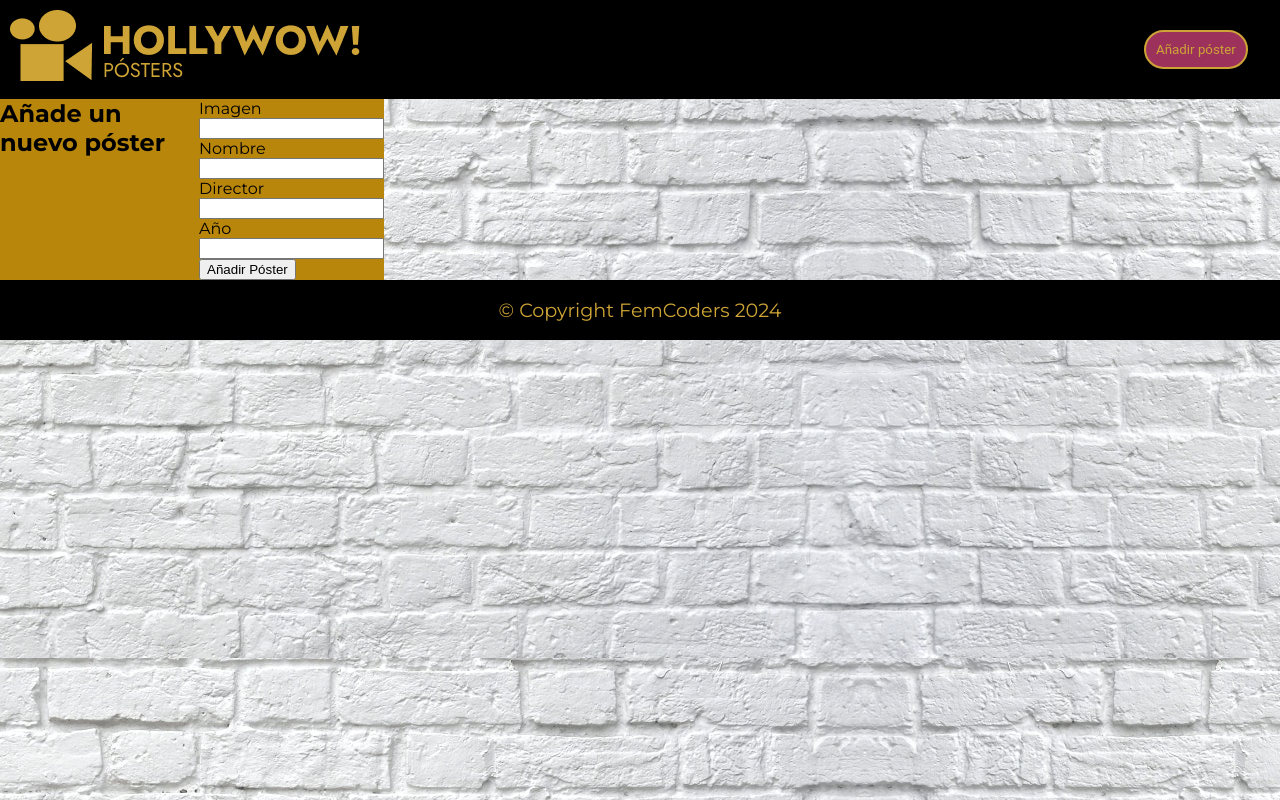
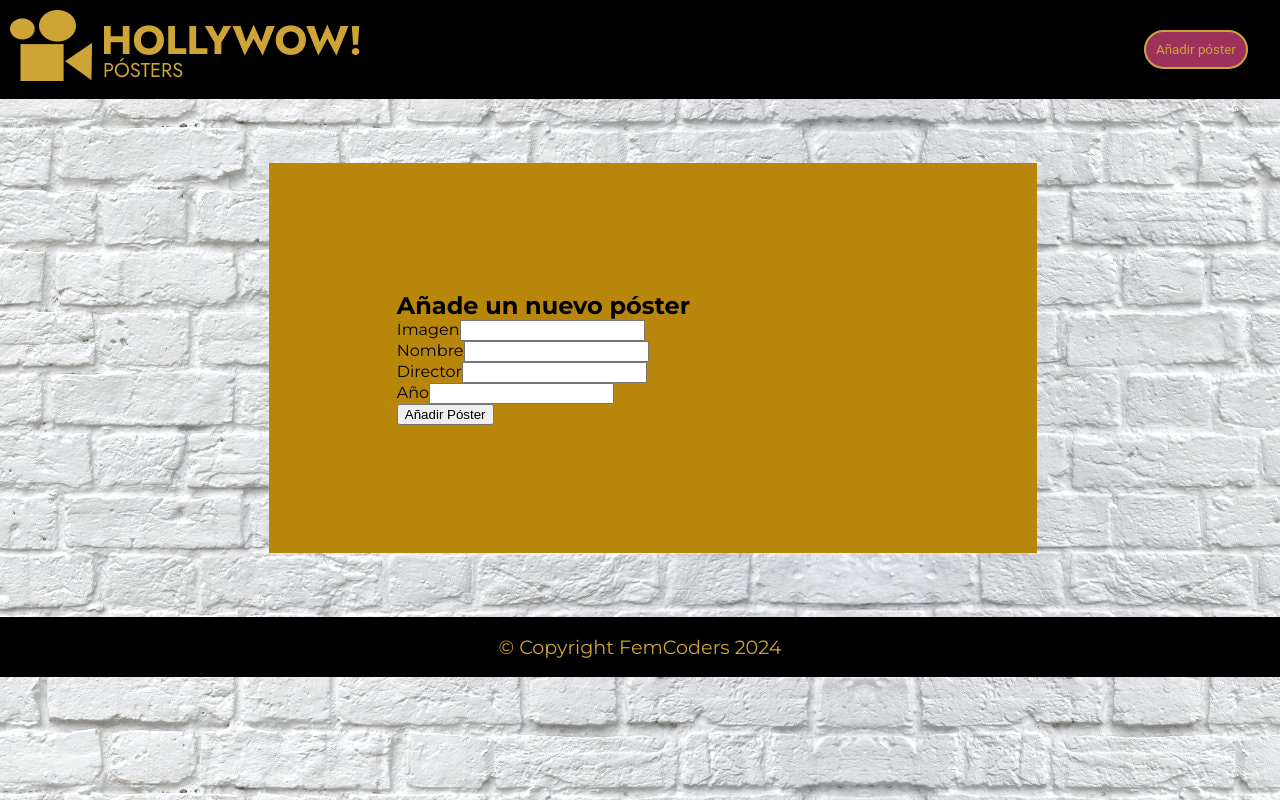
Before and after one commit to DesireeCSilva/Hollywow-app, a React (Vite) app: page /create in a window 1280 px wide. Built offline with nearby package versions, Linux system fonts and the light colour scheme.

Commit message:
styles-form

```diff
--- a/src/components/Footer.css
+++ b/src/components/Footer.css
@@ -9,6 +9,7 @@ footer{
     justify-content: center;
     align-items: center;
 }
+
 @media (max-width: 768){
  footer{
     font-size: 1em;
--- a/src/index.css
+++ b/src/index.css
@@ -25,6 +25,13 @@ background-image: url(./assets/images/Background.jpg);
 .form{
     display: flex;
     background-color: darkgoldenrod;
-    width: 30%;
+    justify-content: center;
+    padding: 10%;
+    width: 40%;
+    position: relative;
+    right: -21%;
+    margin-top: 5%;
+    margin-bottom: 5%;
+    flex-direction: column;
 
 }
--- a/src/pages/CreateForm.jsx
+++ b/src/pages/CreateForm.jsx
@@ -13,6 +13,7 @@ const CreateForm = () => {
         <div className='form'>
             <h2>Añade un nuevo póster</h2>
             <form onSubmit={handleSubmit(onSubmit)}>
+            <div className='contentform'>
                 <div>
                     <label>Imagen</label>
                     <input type="url" {...register('imageUrl', { required: true })} />
@@ -29,6 +30,7 @@ const CreateForm = () => {
                     <label>Año</label>
                     <input type="number" {...register('year', { required: true })} />
                 </div>
+            </div>
                 <input type="submit" value="Añadir Póster" />
             </form>
         </div>
```
